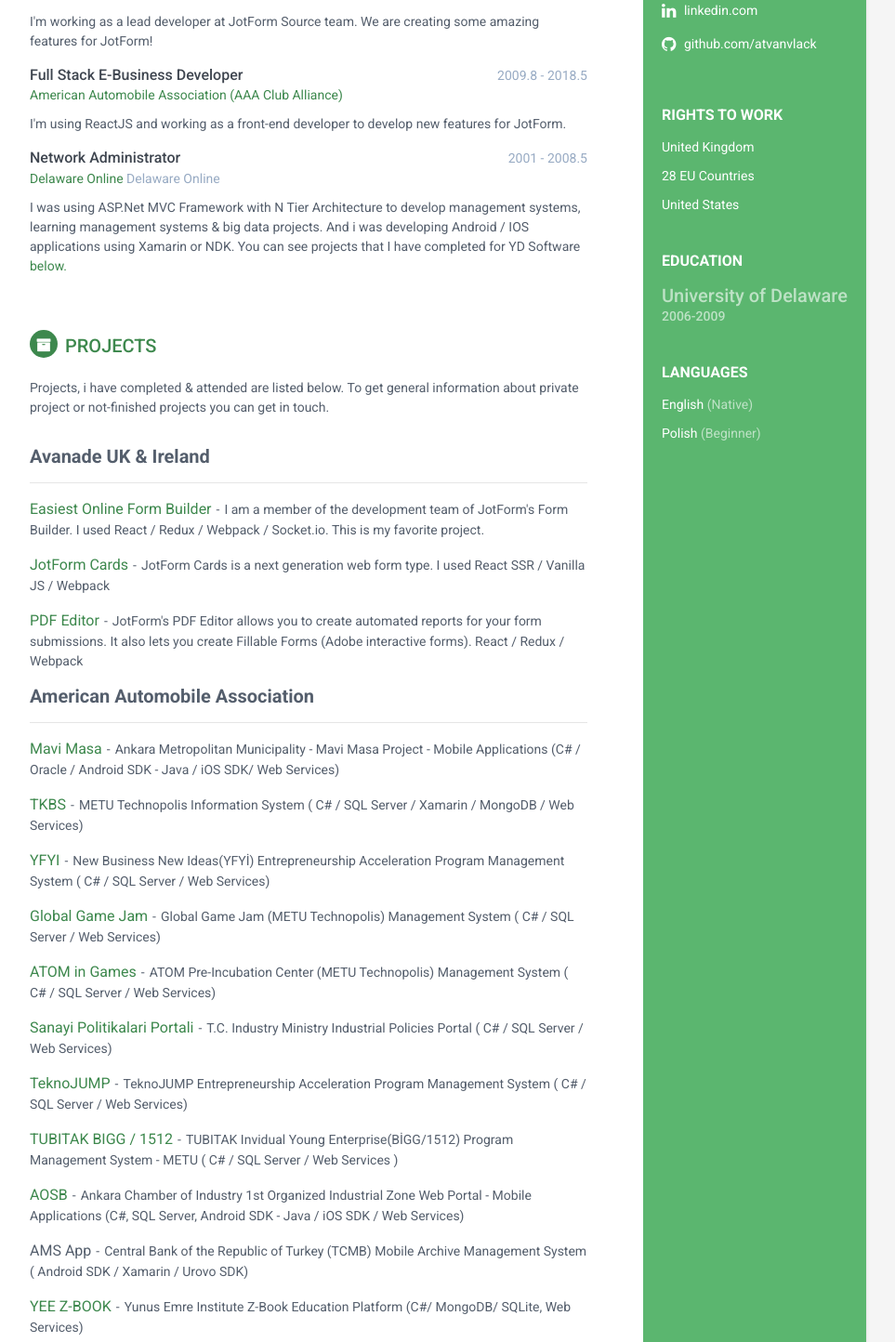
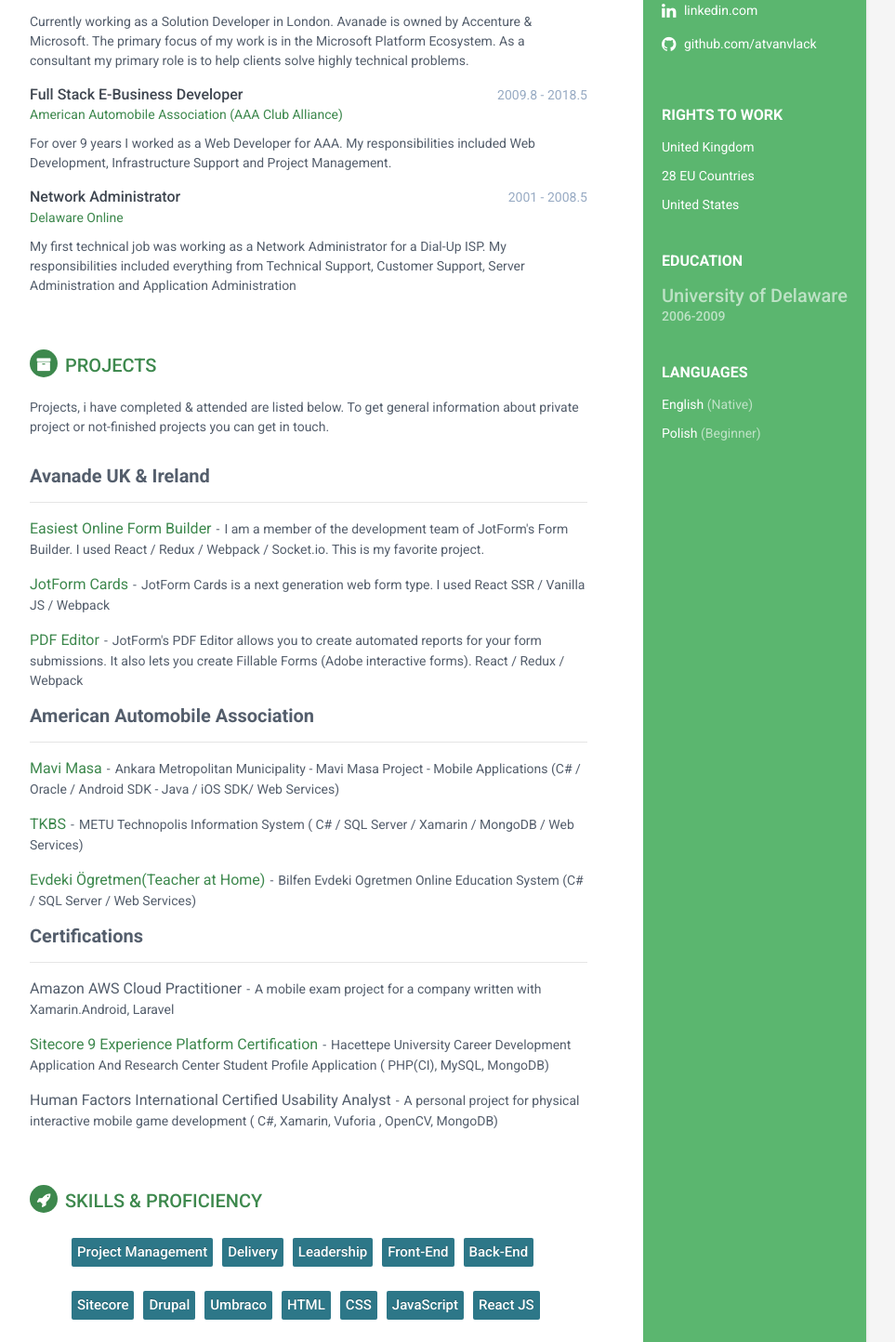
Before and after one commit to atvanvlack/avanvlack.com, a React app: page / in a window 1280 px wide. Shown: the part 436-1880 px from the top of the page at 93% size, without its empty margins (188-1151 px from the left). Built offline with nearby package versions, Linux system fonts and the light colour scheme.

Commit message:
updated site

```diff
--- a/src/data/experiences.js
+++ b/src/data/experiences.js
@@ -6,7 +6,7 @@
     {
       title: 'Solutions Developer - Senior Consultant',
       company: 'Avanade UK & Ireland',
-      description: 'I\'m working as a lead developer at JotForm Source team. We are creating some amazing features for JotForm!',
+      description: 'Currently working as a Solution Developer in London. Avanade is owned by Accenture & Microsoft. The primary focus of my work is in the Microsoft Platform Ecosystem. As a consultant my primary role is to help clients solve highly technical problems.',
       companyLink: 'https://www.avanade.com',
       companyShortDetail: '',
       date: '2018.07 - Present'
@@ -14,7 +14,7 @@
     {
       title: 'Full Stack E-Business Developer',
       company: 'American Automobile Association (AAA Club Alliance)',
-      description: 'I\'m using ReactJS and working as a front-end developer to develop new features for JotForm.',
+      description: 'For over 9 years I worked as a Web Developer for AAA. My responsibilities included Web Development, Infrastructure Support and Project Management.',
       companyLink: 'https://midatlantic.aaa.com',
       companyShortDetail: '',
       date: '2009.8 - 2018.5'
@@ -22,9 +22,9 @@
     {
       title: 'Network Administrator',
       company: 'Delaware Online',
-      description: 'I was using ASP.Net MVC Framework with N Tier Architecture to develop management systems, learning management systems & big data projects. And i was developing Android / IOS applications using Xamarin or NDK. You can see projects that I have completed for YD Software <a href=\'#projects\'>below.</a>',
-      companyLink: 'https://www.google.com',
-      companyShortDetail: 'Delaware Online',
+      description: 'My first technical job was working as a Network Administrator for a Dial-Up ISP. My responsibilities included everything from Technical Support, Customer Support, Server Administration and Application Administration',
+      companyLink: '/',
+      companyShortDetail: '',
       date: '2001 - 2008.5'
     }
   ]
--- a/src/data/projects.js
+++ b/src/data/projects.js
@@ -32,51 +32,6 @@
         description: 'METU Technopolis Information System ( C# / SQL Server / Xamarin / MongoDB / Web Services)'
       },
       {
-        url: 'http:////yfyi2.odtuteknokent.com.tr',
-        title: 'YFYI',
-        description: 'New Business New Ideas(YFYİ) Entrepreneurship Acceleration Program Management System ( C# / SQL Server / Web Services)'
-      },
-      {
-        url: 'http:////ggj.odtuteknokent.com.tr',
-        title: 'Global Game Jam',
-        description: 'Global Game Jam (METU Technopolis) Management System ( C# / SQL Server / Web Services)'
-      },
-      {
-        url: 'http:////atom.odtuteknokent.com.tr',
-        title: 'ATOM in Games',
-        description: 'ATOM Pre-Incubation Center (METU Technopolis) Management System ( C# / SQL Server / Web Services)'
-      },
-      {
-        url: 'http:////sanayipolitikalari.sanayi.gov.tr',
-        title: 'Sanayi Politikalari Portali',
-        description: 'T.C. Industry Ministry Industrial Policies Portal ( C# / SQL Server / Web Services)'
-      },
-      {
-        url: 'http:////teknojump2.odtuteknokent.com.tr',
-        title: 'TeknoJUMP',
-        description: 'TeknoJUMP Entrepreneurship Acceleration Program Management System ( C# / SQL Server / Web Services)'
-      },
-      {
-        url: 'http:////bigg.odtuteknokent.com.tr',
-        title: 'TUBITAK BIGG / 1512',
-        description: 'TUBITAK Invidual Young Enterprise(BİGG/1512) Program Management System - METU ( C# / SQL Server / Web Services )'
-      },
-      {
-        url: 'http:////aosb.org.tr',
-        title: 'AOSB',
-        description: 'Ankara Chamber of Industry 1st Organized Industrial Zone Web Portal - Mobile Applications (C#, SQL Server, Android SDK - Java / iOS SDK / Web Services)'
-      },
-      {
-        url: '',
-        title: 'AMS App',
-        description: 'Central Bank of the Republic of Turkey (TCMB) Mobile Archive Management System ( Android SDK / Xamarin / Urovo SDK)'
-      },
-      {
-        url: 'http:////yee.org.tr',
-        title: 'YEE Z-BOOK',
-        description: 'Yunus Emre Institute Z-Book Education Platform (C#/ MongoDB/ SQLite, Web Services)'
-      },
-      {
         url: 'http:////evdekiogretmen.bilfen.com',
         title: 'Evdeki Ögretmen(Teacher at Home)',
         description: 'Bilfen Evdeki Ogretmen Online Education System (C# / SQL Server / Web Services)'
```
